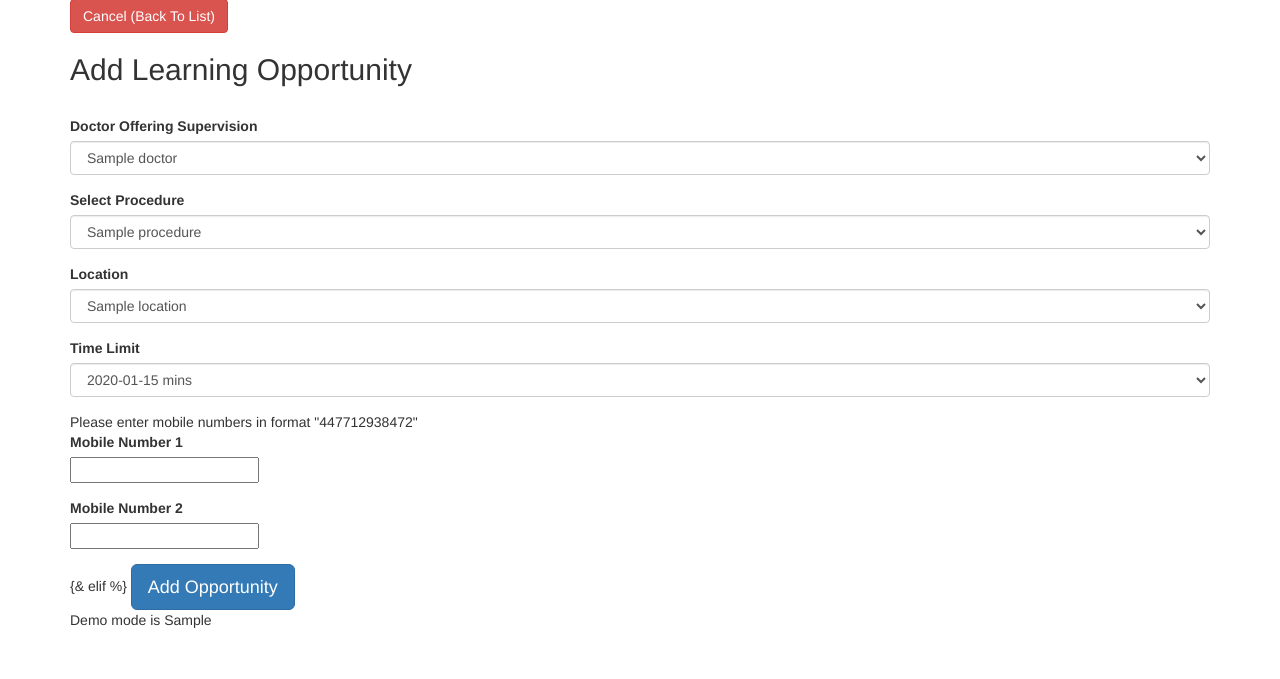
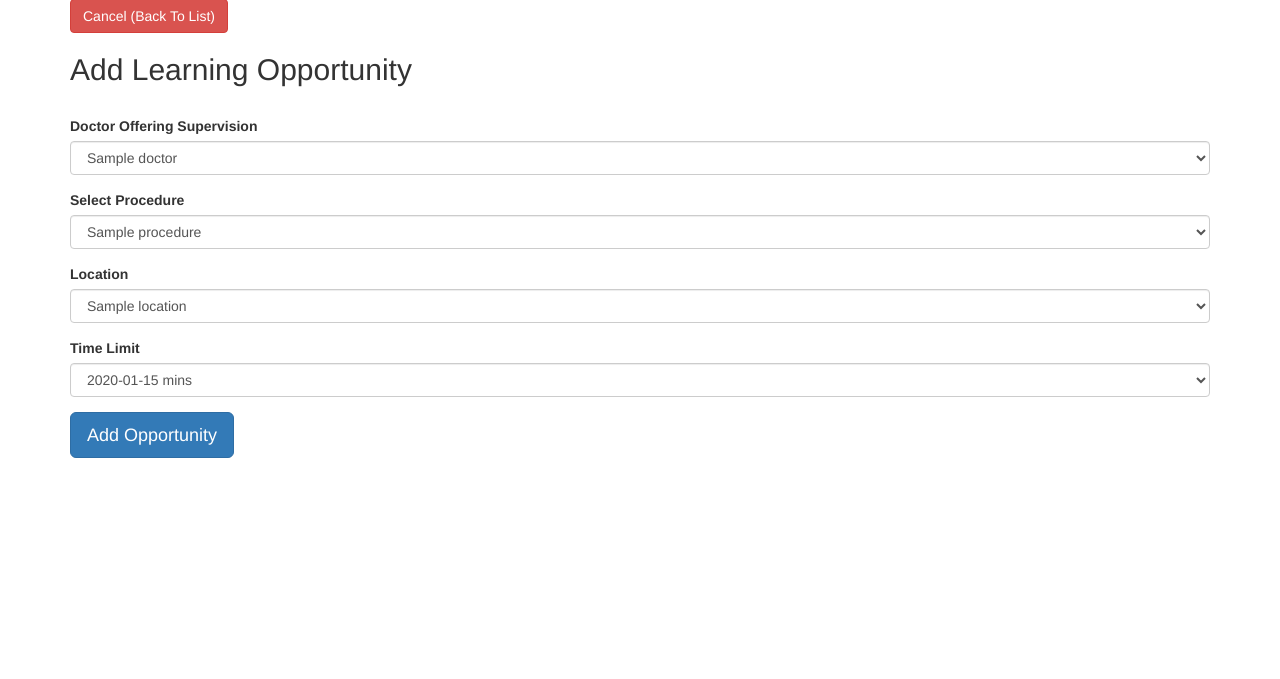
Before and after one commit to nhshd-slot/slot, a Flask app: template templates/new_procedure.html in a window 1280 px wide. Shown: the part 121-800 px from the top of the page. Run offline with Flask 2, Linux system fonts and the light colour scheme; the template is opened without the code that fills it: most values are stand-ins (such as "Sample title", 1, 10 or a date in 2020); parts of the project's set-up code (start-up, migrations or seed data) failed here and were passed over; some libraries are stand-ins or nearby versions.

Commit message:
Correct if statements in template

```diff
--- a/templates/new_procedure.html
+++ b/templates/new_procedure.html
@@ -42,7 +42,7 @@
                     {% endfor %}
                 </select>
             </div>
-            {% if demo_mode %}
+            {% if demo_mode == True %}
             Please enter mobile numbers in format "447712938472"
             <div class="form-group">
                 <label for="mobile_number1">Mobile Number 1</label><br/>
@@ -52,12 +52,11 @@
                 <label for="mobile_number2">Mobile Number 2</label><br/>
                 <input type="text" id="mobile_number2" name="mobile_number2">
             </div>
-            {& elif %}
             {% endif %}
             <button type="submit" class="btn btn-primary btn-lg">Add Opportunity</button>
         </form>
     </div>
-    {% if demo_mode %}
+    {% if demo_mode == True %}
     Demo mode is {{ demo_mode }}
     {% endif %}
 </div>
```
